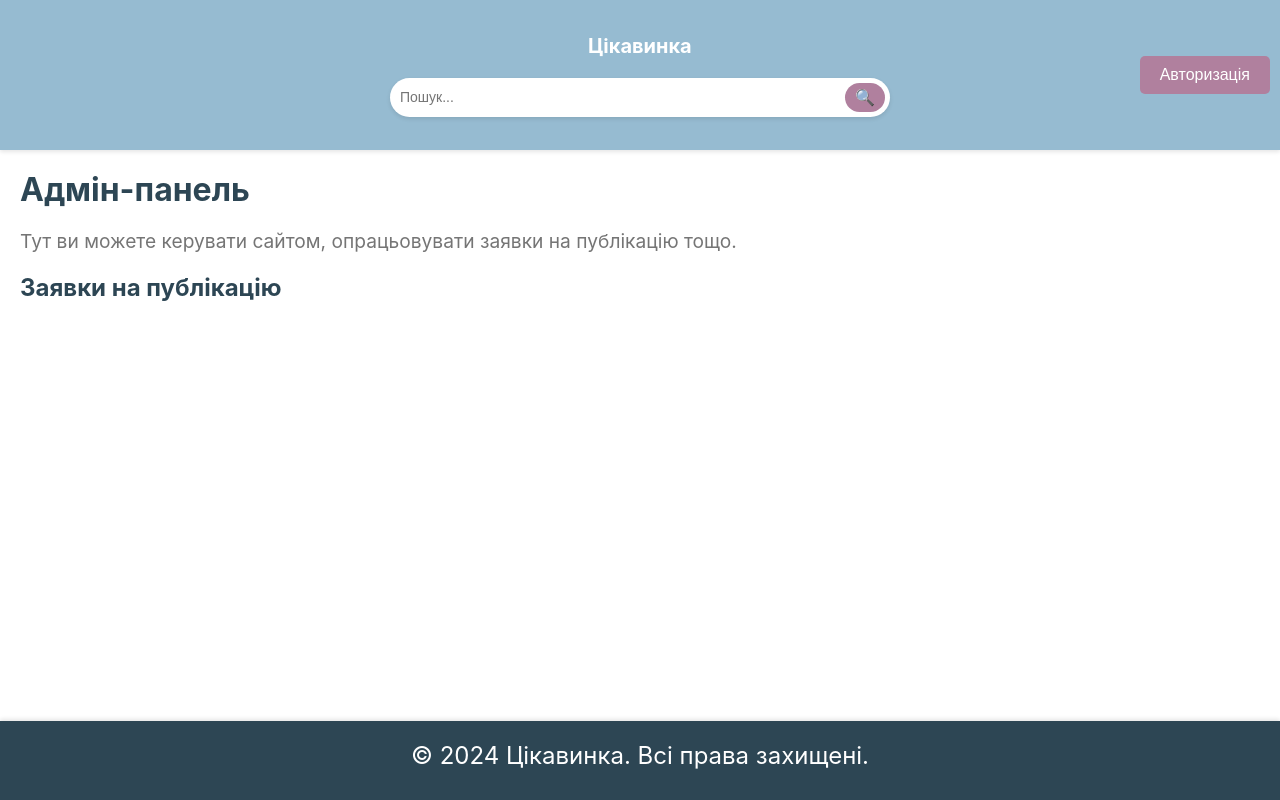
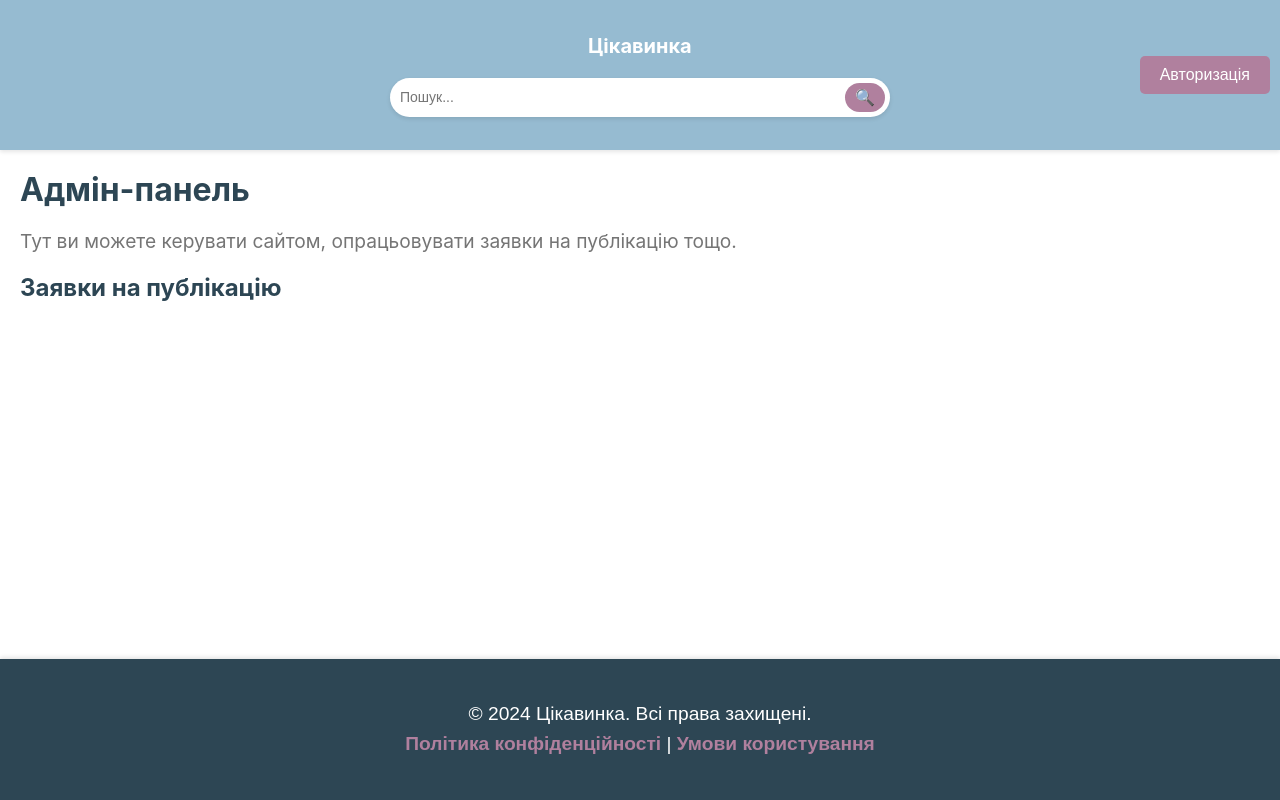
Before and after one commit to nikogul/my-lviv-site, a React (Create React App) app: page /admin in a window 1280 px wide. Built offline with nearby package versions, Linux system fonts and the light colour scheme.

Commit message:
Виправлення футеру

```diff
--- a/src/assets/css/Footer.css
+++ b/src/assets/css/Footer.css
@@ -1,19 +1,40 @@
 /* src/assets/css/Footer.css */
 
 .footer {
-  background-color: #2D4654; /* Оновлено колір */
+  background-color: #2D4654;
   padding: 20px 0;
   text-align: center;
   color: white;
   box-shadow: 0 -2px 4px rgba(0, 0, 0, 0.1);
-  transition: background-color 0.3s ease; /* Додано плавний перехід кольору */
+  transition: background-color 0.3s ease;
+  position: relative;
+  overflow: hidden;
 }
 
 .footer:hover {
-  background-color: #243B4A; /* Оновлено колір при наведенні */
+  background-color: #243B4A;
 }
 
 .footer-container {
   max-width: 1200px;
   margin: 0 auto;
+  padding: 20px;
 }
+
+.footer p {
+  font-size: 1.2rem;
+  font-family: 'Arial', sans-serif;
+  line-height: 1.6;
+  margin: 0;
+}
+
+.footer a {
+  color: #B0809E;
+  text-decoration: none;
+  font-weight: bold;
+  transition: color 0.3s ease;
+}
+
+.footer a:hover {
+  color: #F7D6E0;
+}
--- a/src/components/Footer.js
+++ b/src/components/Footer.js
@@ -8,6 +8,9 @@ function Footer() {
     <footer className="footer">
       <div className="footer-container">
         <p>© 2024 Цікавинка. Всі права захищені.</p>
+        <p>
+          <a href="/privacy-policy">Політика конфіденційності</a> | <a href="/terms-of-service">Умови користування</a>
+        </p>
       </div>
     </footer>
   );
```
